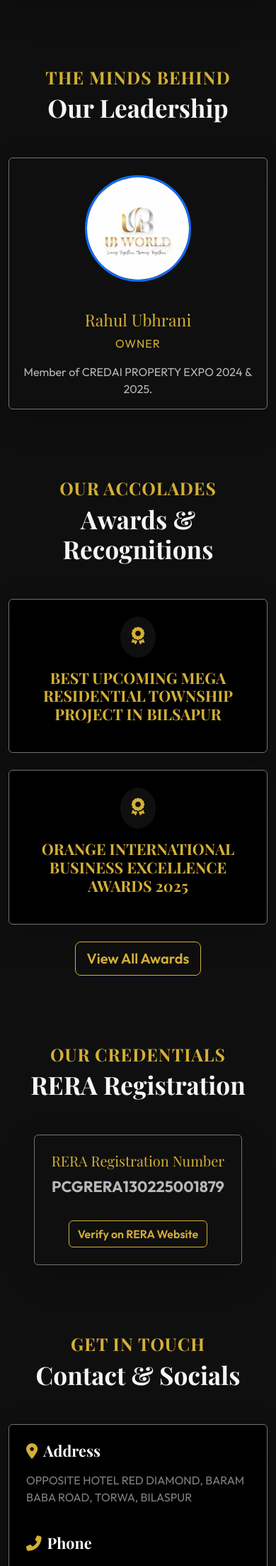
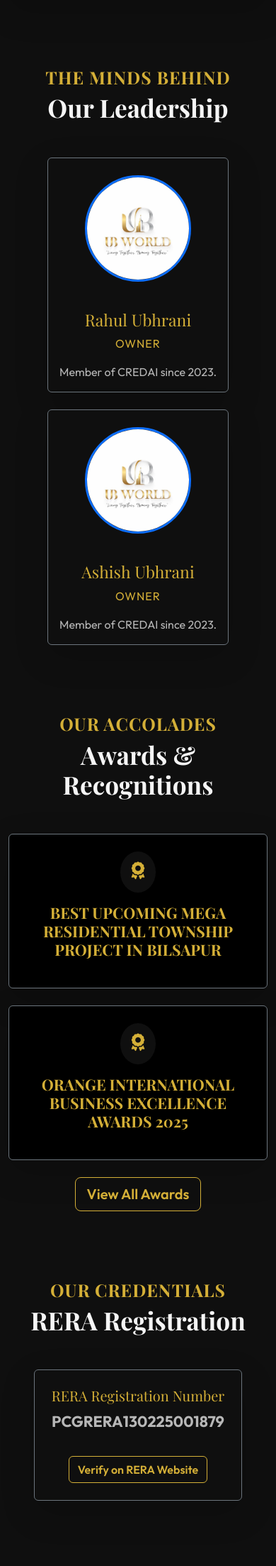
Before and after one commit to nikhildubey-23/ubworld, a Flask app: page /about in a window 390 px wide. Shown: the part 2738-4945 px from the top of the page at 71% size. Run offline with Flask 3, Linux system fonts and the light colour scheme; some web fonts are replaced.

Commit message:
half correction is done

```diff
--- a/templates/about.html
+++ b/templates/about.html
@@ -80,7 +80,8 @@
         <h2 class="text-sm fw-bold text-accent text-uppercase mb-2" data-aos="fade-up" style="letter-spacing: 1px;">The Minds Behind</h2>
         <h3 class="display-4 font-serif fw-bold mb-5" data-aos="fade-up">Our Leadership</h3>
 
-        <div class="d-flex justify-content-center" data-aos="fade-up">
+        <div class="row justify-content-center g-4" data-aos="fade-up">
+            <div class="col-md-6 d-flex justify-content-center">
                 <div class="card bg-dark text-white shadow-lg border-secondary" style="max-width: 500px;">
                     <div class="d-flex justify-content-center p-4">
                         <img src="{{ url_for('static', filename='img/logo.jpeg') }}" alt="Rahul Ubhrani" class="rounded-circle" style="width: 150px; height: 150px; object-fit: cover; border: 3px solid var(--bs-primary);">
@@ -88,7 +89,20 @@
                     <div class="card-body text-center">
                         <h2 class="card-title h3">Rahul Ubhrani</h2>
                         <p class="text-sm text-uppercase text-accent mb-3" style="letter-spacing: 1px;">Owner</p>
-                    <p class="card-text text-white-50">Member of CREDAI PROPERTY EXPO 2024 & 2025.</p>
+                        <p class="card-text text-white-50">Member of CREDAI since 2023.</p>
+                    </div>
+                </div>
+            </div>
+            <div class="col-md-6 d-flex justify-content-center">
+                <div class="card bg-dark text-white shadow-lg border-secondary" style="max-width: 500px;">
+                    <div class="d-flex justify-content-center p-4">
+                        <img src="{{ url_for('static', filename='img/logo.jpeg') }}" alt="Ashish Ubhrani" class="rounded-circle" style="width: 150px; height: 150px; object-fit: cover; border: 3px solid var(--bs-primary);">
+                    </div>
+                    <div class="card-body text-center">
+                        <h2 class="card-title h3">Ashish Ubhrani</h2>
+                        <p class="text-sm text-uppercase text-accent mb-3" style="letter-spacing: 1px;">Owner</p>
+                        <p class="card-text text-white-50">Member of CREDAI since 2023.</p>
+                    </div>
                 </div>
             </div>
         </div>
@@ -173,7 +187,7 @@
                             </div>
                             <div class="col-md-6 mb-4">
                                 <h4 class="font-serif fw-bold mb-3"><i class="fas fa-language me-2 text-accent"></i>Languages</h4>
-                                <p class="text-white-50">Hindi / English / Sindhi</p>
+                                <p class="text-white-50">Hindi / English</p>
                             </div>
                         </div>
                         <hr class="border-secondary my-4">
--- a/templates/awardpage.html
+++ b/templates/awardpage.html
@@ -1,7 +1,7 @@
 {% extends 'base.html' %}
 
 {% block title %}Awards & Recognitions{% endblock %}
-{% block meta_description %}Explore the awards and recognitions received by Rahul Ubhrani and UB World, showcasing excellence in real estate development.{% endblock %}
+{% block meta_description %}Explore the awards and recognitions received by our leaders and UB World, showcasing excellence in real estate development.{% endblock %}
 
 {% block content %}
 <!-- Awards Hero -->
@@ -20,7 +20,7 @@
 <section class="py-5">
     <div class="container text-center">
         <h2 class="text-sm fw-bold text-accent text-uppercase mb-2" data-aos="fade-up" style="letter-spacing: 1px;">Achievements</h2>
-        <h3 class="display-4 font-serif fw-bold mb-5" data-aos="fade-up">Rahul Ubhrani's Awards</h3>
+        <h3 class="display-4 font-serif fw-bold mb-5" data-aos="fade-up">Our Awards</h3>
 
         <div class="row g-4 justify-content-center">
             <!-- Award 1 -->
--- a/templates/project.html
+++ b/templates/project.html
@@ -96,7 +96,7 @@
         </div>
 
         <div class="row g-4">
-            {% for icon, title in [('charging-station', 'EV Charging'), ('swimming-pool', 'Clubhouse'), ('tree', 'Lush Garden'), ('car', 'Ample Parking'), ('shield-alt', '24/7 CCTV'), ('elevator', 'High-Speed Lifts'), ('child', 'Kids Play Area'), ('bolt', 'Power Backup')] %}
+            {% for icon, title in [('charging-station', 'EV Charging'), ('tree', 'Lush Garden'), ('car', 'Ample Parking'), ('shield-alt', '24/7 CCTV'), ('elevator', 'High-Speed Lifts'), ('child', 'Kids Play Area'), ('bolt', 'Power Backup')] %}
             <div class="col-lg-3 col-md-4 col-6" data-aos="fade-up" data-aos-delay="{{ loop.index * 50 }}">
                 <div class="card h-100 bg-black text-white shadow-lg border-secondary text-center">
                     <div class="card-body">
```
Lines whose indentation alone changed are shown as unchanged.
